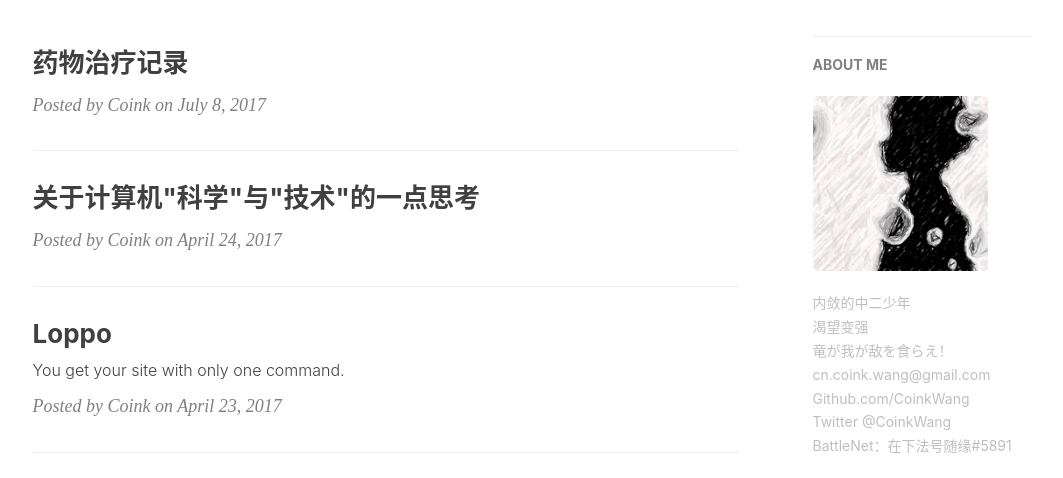
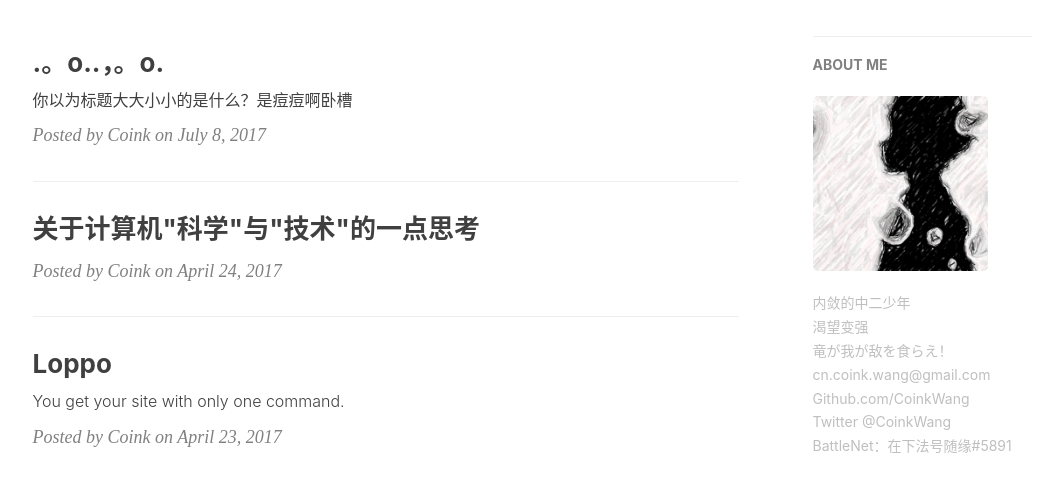
Before and after one commit to CoinkWang/coinkwang.github.com, a Jekyll site: the page built from index.html, in a window 1280 px wide and 900 px high, cut to the strip 422-900 px from the top of the window. Shown: the whole strip, without its empty margins (135-1198 px from the left). Built offline with Jekyll 4.4.1, drawn with Linux system fonts in a browser that asks for light colours; the list of posts is cut into pages by our own code; comment, search, counter and statistics services are not loaded; some of the changed lines change nothing that is shown.

Commit message:
update...
update个头啦 已经算重构了好吧

```diff
--- a/_posts/2017-07-08-medical-treatement.md
+++ b/_posts/2017-07-08-medical-treatement.md
@@ -1,7 +1,7 @@
 ---
 layout: post
-title:  药物治疗记录
-subtitle:
+title:  .。o..，。o.
+subtitle:  你以为标题大大小小的是什么？是痘痘啊卧槽
 author: Coink
 date:   2017-07-08 11:44:58
 tags:
@@ -11,40 +11,38 @@
 ## 概
 多年以来，我对脸上不怎么碍事的青春痘都是采取视而不见的态度，事实上，也确实对生活影响不大，但今年暑假，在父母的坚持下，我来到医院接受治疗。
 
-皮肤科大夫很熟练的一眼洞穿我的症状，刷拉拉写出一串药物名称，其过程之行云流水一气呵成，真是辛苦你了。
+皮肤科大夫一眼洞穿我的症状，刷拉拉写出一串药物名称，其过程之行云流水一气呵成。~~你为什么会这么熟练啊。~~
+
+中重度结节性痤疮，大概就是差一点就要烂掉了吧...
 
 由于本次药物中含有 **异维A酸** 故做此记录，以便观察副作用症状等。
 
+部分药物机理摘自 [https://www.zhihu.com/question/22986077] 以及相应药理说明
+
 ## 药物列表
 
-异维A酸
-副作用较大，副作用可逆
+**异维A酸**
+【抑制皮肤腺分泌】
+副作用较大，不过还好都是可逆的...（给张图自己体会
+![d43c4f6cc280f9cbf0f951f85995605e_r.png](https://i.loli.net/2017/07/26/5978952b7021f.png)
 
-![IMG_20170708_074653.jpg](https://ooo.0o0.ooo/2017/07/08/59605ab34b7d9.jpg)
+这玩意同时也称 13-cis Retinoic acid。在胚胎形成过程中，Hox gene是胚胎头尾方向的一个计划书，它负责决定胚胎什么部位长出什么样的结构，而Hox gene受Retinoic acid浓度的影响...异维A酸用药期间会导致胎儿畸形。~~还好我连女朋友都没有真是舒了一口气呢~~
 
-![IMG_20170708_074831.jpg](https://ooo.0o0.ooo/2017/07/08/59605ab34ec57.jpg)
+**转移因子胶囊**
+【主要为多肽，氨基酸以及多核苷酸】
+大概是调节免疫用的。。。
 
-转移因子胶囊
-主要为多肽，氨基酸以及多核苷酸
+**消痤丸**
+【中药】
+睁一只眼闭一只眼吞就不管什么药理了（咸鱼状
 
-![IMG_20170708_074704.jpg](https://ooo.0o0.ooo/2017/07/08/59605b365be7e.jpg)
+**林可霉素维B6乳膏**
+(与红霉素类有拮抗作用，不可联合用药。)
+【盐酸林可霉素对需氧革兰阳性菌如金黄色葡萄球菌属(包括抗药性金黄色葡萄球菌)、链球菌属、溶血性链球菌、草绿色链球菌等感染有良好疗效，对大多数厌氧菌亦有良好的抗菌作用，对革兰阴性厌氧菌也有良好抗菌活性。其抗菌机制为能与菌体核蛋白体50S亚基结合，抑制肽酰基转移酶，阻止肽链延伸，从而抑制细菌细胞蛋白质的合成，一般系抑菌剂，但在高浓度时，也有杀菌作用。
+维生素B6在红细胞内转化为磷酸吡多醛，作为辅酶对蛋白质、碳水化合物、脂类的各种代谢功能起作用，维生素B6还参与色氨酸转化成烟酸或5-羟色胺。因此，它能抑制皮脂分泌并有收缩血管的作用。】
 
-![IMG_20170708_074814.jpg](https://ooo.0o0.ooo/2017/07/08/59605b365d29b.jpg)
-
-消痤丸
-中药
-
-![IMG_20170708_074718.jpg](https://ooo.0o0.ooo/2017/07/08/59605b65d23cf.jpg)
-
-![IMG_20170708_074757.jpg](https://ooo.0o0.ooo/2017/07/08/59605b65bd6bf.jpg)
-
-林可霉素维B6乳膏
-
-![IMG_20170708_074733.jpg](https://ooo.0o0.ooo/2017/07/08/59605c0f7fa1e.jpg)
-
-阿达帕林凝胶
-
-![IMG_20170708_074746.jpg](https://ooo.0o0.ooo/2017/07/08/59605c0f95197.jpg)
+**阿达帕林凝胶**
+【第三代维A酸，效果好，副作用低，但不能见光。将异化的毛囊疏通，疏通角质、角栓，使油脂能够正常排出；能够在一定程度上抑制炎症反应】
 
 ## TIME LINE
 
@@ -56,6 +54,10 @@
 **辅助外用药物：**
 早：林可霉素维B6乳膏
 晚：阿达帕林凝胶
+**活动情况：**
+白天绝不出门，贯彻死宅作风（雾
+其实是防止紫外线加重痤疮
+晚上太阳落山会出去散步
 
 *20170708*
 出现轻微嘴唇干裂现象
@@ -73,7 +75,11 @@
 抖搂两下头发跟下雪似的。
 
 *20170714*
-面部角质层似乎十分希望脱离皮肤组织，显然他们公投成功了，顺带策反了唇部角质层。
+面部角质层似乎十分希望脱离皮肤组织，显然他们成功了，顺带策反了唇部角质层。
 
 *20170721*
 复查，剂量不变。
+
+*20170726*
+我现在可以三天不洗头都不会出油（但是会脏会被打
+唇部有很厚的角质层，看起来十分的性感（滚开
```
